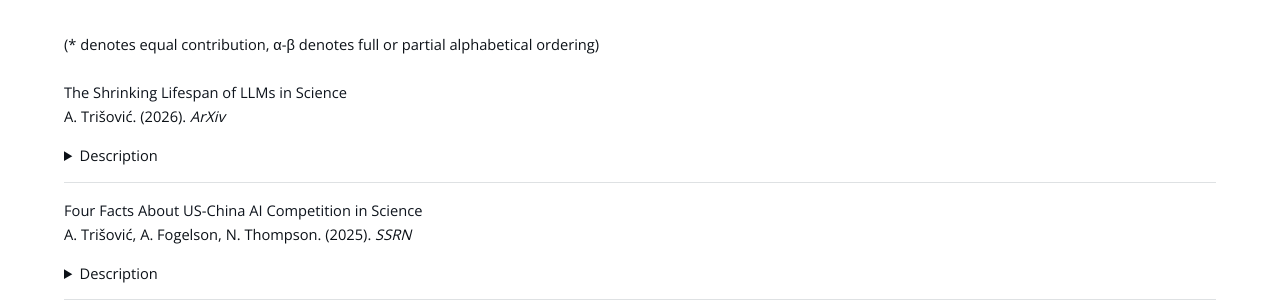
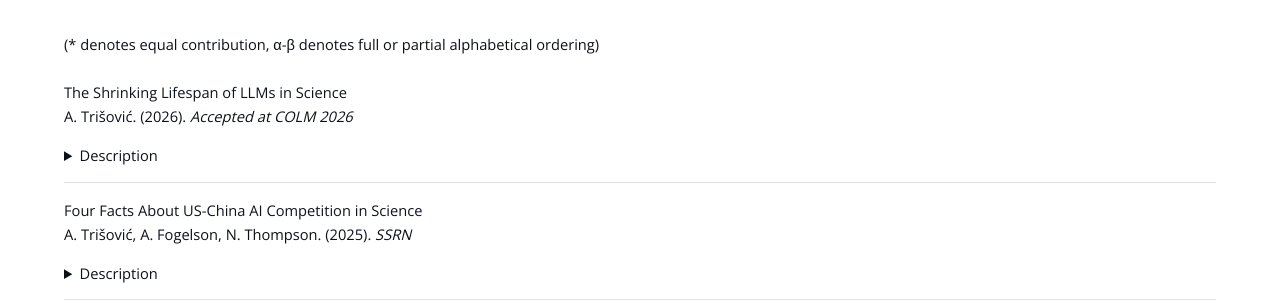
Before and after one commit to atrisovic/anatrisovic.github.io, a Jekyll site: the page built from research.html, in a window 1280 px wide and 900 px high, scrolled down 1359 px. Shown: the part 154-454 px from the top of the window. Built offline with Jekyll 4.4.1, drawn with Linux system fonts in a browser that asks for light colours.

Commit message:
add colm decision

```diff
--- a/_data/publications.yml
+++ b/_data/publications.yml
@@ -4,7 +4,7 @@
   - 1
   - 6
   name: "The Shrinking Lifespan of LLMs in Science"
-  venue: ArXiv
+  venue: Accepted at COLM 2026
   url: https://arxiv.org/pdf/2604.07530
   description: This paper shows that scientists adopt and abandon language models in a rapidly compressing inverted-U lifecycle, where release timing—more than model characteristics—drives how quickly models peak and fade in relevance.
 
```
